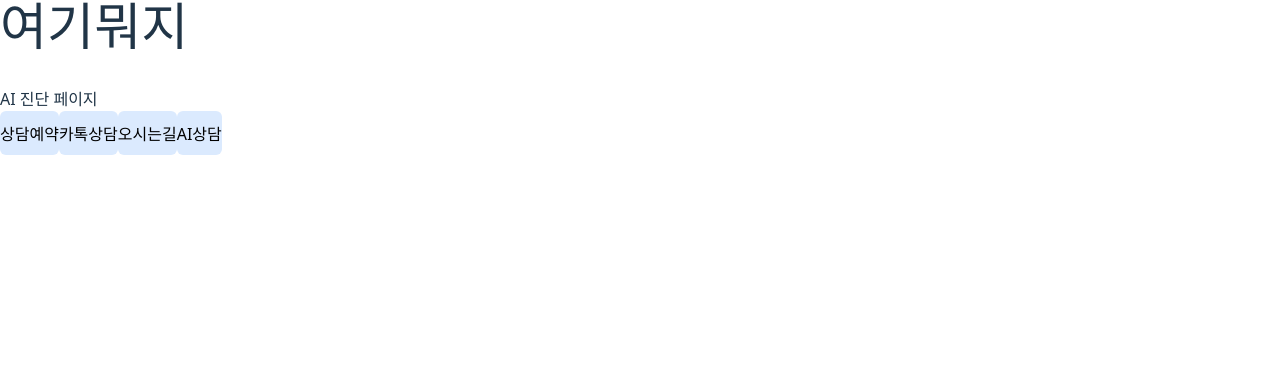
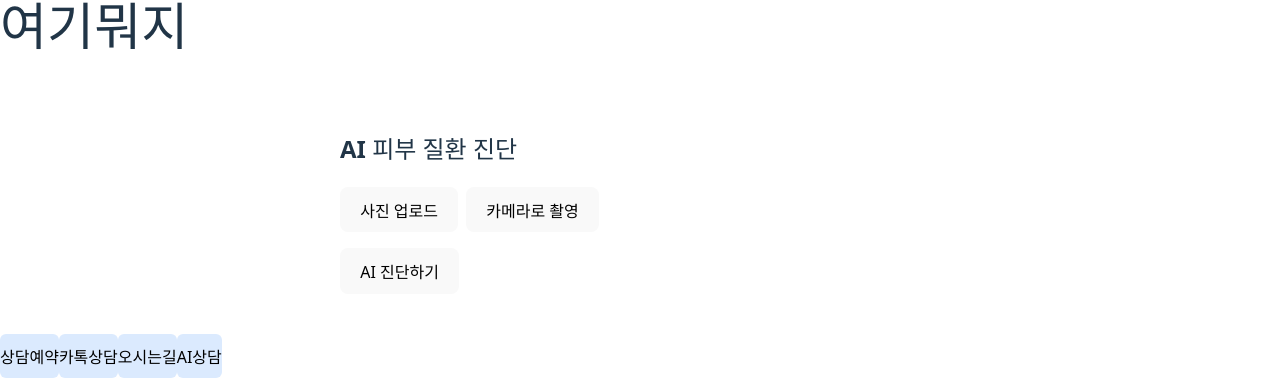
Before and after one commit to kitoku8706/skinseal-fronend, a React (Vite) app: page /ai/diagnose in a window 1280 px wide. Shown: the part 469-853 px from the top of the page. Built offline with nearby package versions, Linux system fonts and the light colour scheme; no server answers.

Commit message:
NavBar의 '자가 진단' 링크를 '/ai/diagnose'로 수정하고, AI 진단 페이지를 구현하여 이미지 업로드 및 카메라 촬영 기능 추가

```diff
--- a/src/components/NavBar.jsx
+++ b/src/components/NavBar.jsx
@@ -21,7 +21,7 @@ function NavBar() {
       label: '질환 진단',
       submenu: [
   ...diseaseList.map((disease, idx) => ({ label: disease.diseaseName, link: `/diagnosis/${disease.diseaseId}` })),
-        { label: '자가 진단', link: '/self-diagnosis' },
+        { label: '자가 진단', link: '/ai/diagnose' },
         { label: '진단 결과', link: '/diagnosis/result' },
       ],
     },
--- a/src/pages/AiDiagnosisPage.jsx
+++ b/src/pages/AiDiagnosisPage.jsx
@@ -1,4 +1,134 @@
+import React, { useRef, useState } from "react";
+
 function AiDiagnosisPage() {
-  return <div>AI 진단 페이지</div>;
+  const [selectedImage, setSelectedImage] = useState(null);
+  const [result, setResult] = useState(null);
+  const [loading, setLoading] = useState(false);
+  const fileInputRef = useRef();
+  const videoRef = useRef();
+  const canvasRef = useRef();
+  const [showCamera, setShowCamera] = useState(false);
+
+  // 이미지 파일 업로드 핸들러
+  const handleImageChange = (e) => {
+    const file = e.target.files[0];
+    if (file) {
+      setSelectedImage(URL.createObjectURL(file));
+    }
+  };
+
+  // 카메라 켜기
+  const handleOpenCamera = async () => {
+    setShowCamera(true);
+    if (navigator.mediaDevices && navigator.mediaDevices.getUserMedia) {
+      const stream = await navigator.mediaDevices.getUserMedia({ video: true });
+      if (videoRef.current) {
+        videoRef.current.srcObject = stream;
+      }
+    }
+  };
+
+  // 사진 촬영
+  const handleCapture = () => {
+    const video = videoRef.current;
+    const canvas = canvasRef.current;
+    if (video && canvas) {
+      canvas.width = video.videoWidth;
+      canvas.height = video.videoHeight;
+      const ctx = canvas.getContext("2d");
+      ctx.drawImage(video, 0, 0, canvas.width, canvas.height);
+      canvas.toBlob((blob) => {
+        setSelectedImage(URL.createObjectURL(blob));
+      }, "image/jpeg");
+    }
+    // 카메라 종료
+    if (video && video.srcObject) {
+      const tracks = video.srcObject.getTracks();
+      tracks.forEach((track) => track.stop());
+    }
+    setShowCamera(false);
+  };
+
+  // 진단 요청
+  const handleDiagnose = async () => {
+    setLoading(true);
+    setResult(null);
+    let imageFile;
+    if (fileInputRef.current && fileInputRef.current.files[0]) {
+      imageFile = fileInputRef.current.files[0];
+    } else if (canvasRef.current) {
+      // 캡처된 이미지를 파일로 변환
+      const canvas = canvasRef.current;
+      const blob = await new Promise((resolve) => canvas.toBlob(resolve, "image/jpeg"));
+      imageFile = new File([blob], "capture.jpg", { type: "image/jpeg" });
+    }
+    if (!imageFile) {
+      setLoading(false);
+      alert("이미지를 업로드하거나 촬영해 주세요.");
+      return;
+    }
+    // FormData로 API 전송
+    const formData = new FormData();
+    formData.append("image", imageFile);
+    try {
+      const response = await fetch("/api/diagnosis/efficientnet", {
+        method: "POST",
+        body: formData,
+      });
+      const data = await response.json();
+      setResult(data);
+    } catch (err) {
+      setResult({ error: "진단 요청 실패" });
+    }
+    setLoading(false);
+  };
+
+  return (
+    <div style={{ maxWidth: 600, margin: "0 auto", padding: 24 }}>
+      <h2>AI 피부 질환 진단</h2>
+      <div style={{ marginBottom: 16 }}>
+        <input
+          type="file"
+          accept="image/*"
+          ref={fileInputRef}
+          onChange={handleImageChange}
+          style={{ display: "none" }}
+        />
+        <button onClick={() => fileInputRef.current.click()}>사진 업로드</button>
+        <button onClick={handleOpenCamera} style={{ marginLeft: 8 }}>카메라로 촬영</button>
+      </div>
+      {selectedImage && (
+        <div style={{ marginBottom: 16 }}>
+          <img src={selectedImage} alt="선택된 이미지" style={{ maxWidth: "100%", maxHeight: 300 }} />
+        </div>
+      )}
+      {showCamera && (
+        <div style={{ marginBottom: 16 }}>
+          <video ref={videoRef} autoPlay style={{ width: 300, height: 225, border: "1px solid #ccc" }} />
+          <br />
+          <button onClick={handleCapture}>촬영</button>
+          <canvas ref={canvasRef} style={{ display: "none" }} />
+        </div>
+      )}
+      <div style={{ marginBottom: 16 }}>
+        <button onClick={handleDiagnose} disabled={loading}>
+          {loading ? "진단 중..." : "AI 진단하기"}
+        </button>
+      </div>
+      {result && (
+        <div style={{ background: "#f9f9f9", padding: 16, borderRadius: 8 }}>
+          {result.error ? (
+            <div style={{ color: "red" }}>{result.error}</div>
+          ) : (
+            <>
+              <h4>진단 결과</h4>
+              <pre>{JSON.stringify(result, null, 2)}</pre>
+            </>
+          )}
+        </div>
+      )}
+    </div>
+  );
 }
+
 export default AiDiagnosisPage;
```
